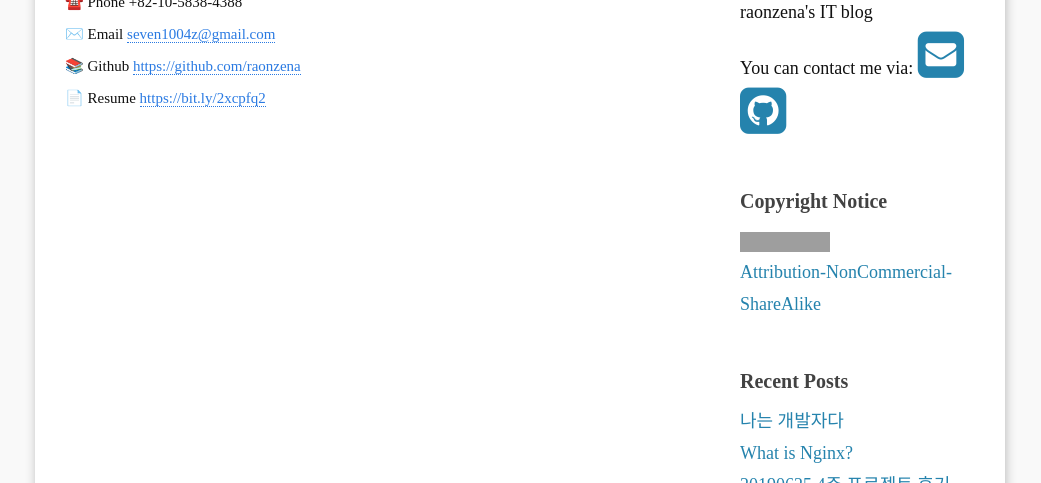
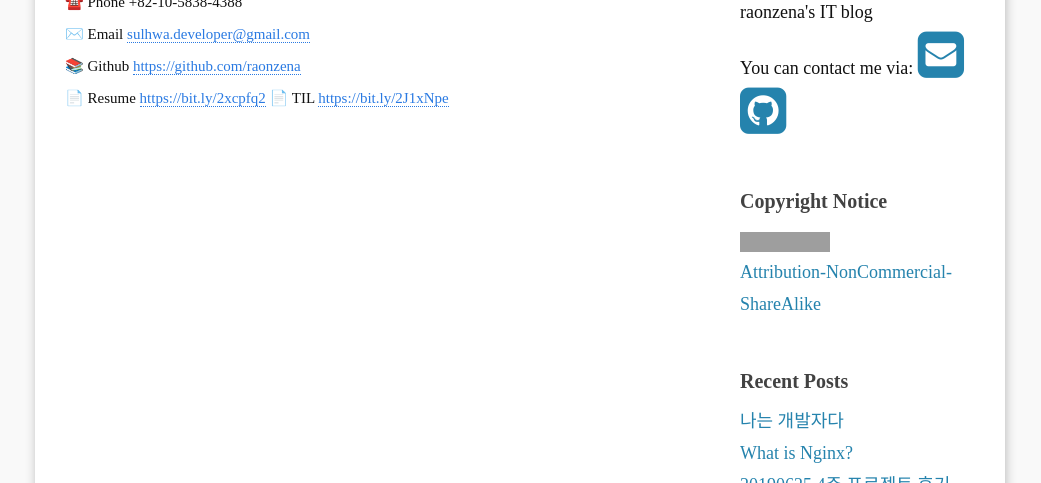
Before and after one commit to raonzena/raonzena.github.io, a Jekyll site: the page built from b_about.md, in a window 1280 px wide and 900 px high, cut to the strip 417-900 px from the top of the window. Shown: the whole strip, without its empty margins (120-1161 px from the left). Built offline with Jekyll 4.4.1, drawn with Linux system fonts in a browser that asks for light colours; some web fonts are replaced; grey boxes are pictures that could not be loaded.

Commit message:
modify email

```diff
--- a/_config.yml
+++ b/_config.yml
@@ -2,7 +2,7 @@
 title: RAONZENA'S BLOG
 tagline: Welcome to my blog. I'm Junior Web Programmer :D
 author: raonzena
-email: seven1004z@gmail.com
+email: sulhwa.developer@gmail.com
 description: "raonzena's blog" # You can edit this line in _config.yml. It will appear in your document head meta and in your feed.xml site description
 keywords: "it, web, javascript, react"
 baseurl: "" # the subpath of your site, e.g. /blog/
--- a/b_about.md
+++ b/b_about.md
@@ -10,6 +10,7 @@ I am interested in the web and I am studying ReactJS and NodeJS.
 I'm working with others and trying to be a constantly growing developer.
 
 ☎️ Phone  +82-10-5838-4388
-✉️ Email  [seven1004z@gmail.com](mailto:seven1004z@gmail.com)
+✉️ Email  [sulhwa.developer@gmail.com](mailto:sulhwa.developer@gmail.com)
 📚 Github [https://github.com/raonzena](https://github.com/raonzena)
 📄 Resume [https://bit.ly/2xcpfq2](https://bit.ly/2xcpfq2)
+📄 TIL [https://bit.ly/2J1xNpe](https://bit.ly/2J1xNpe)
```
